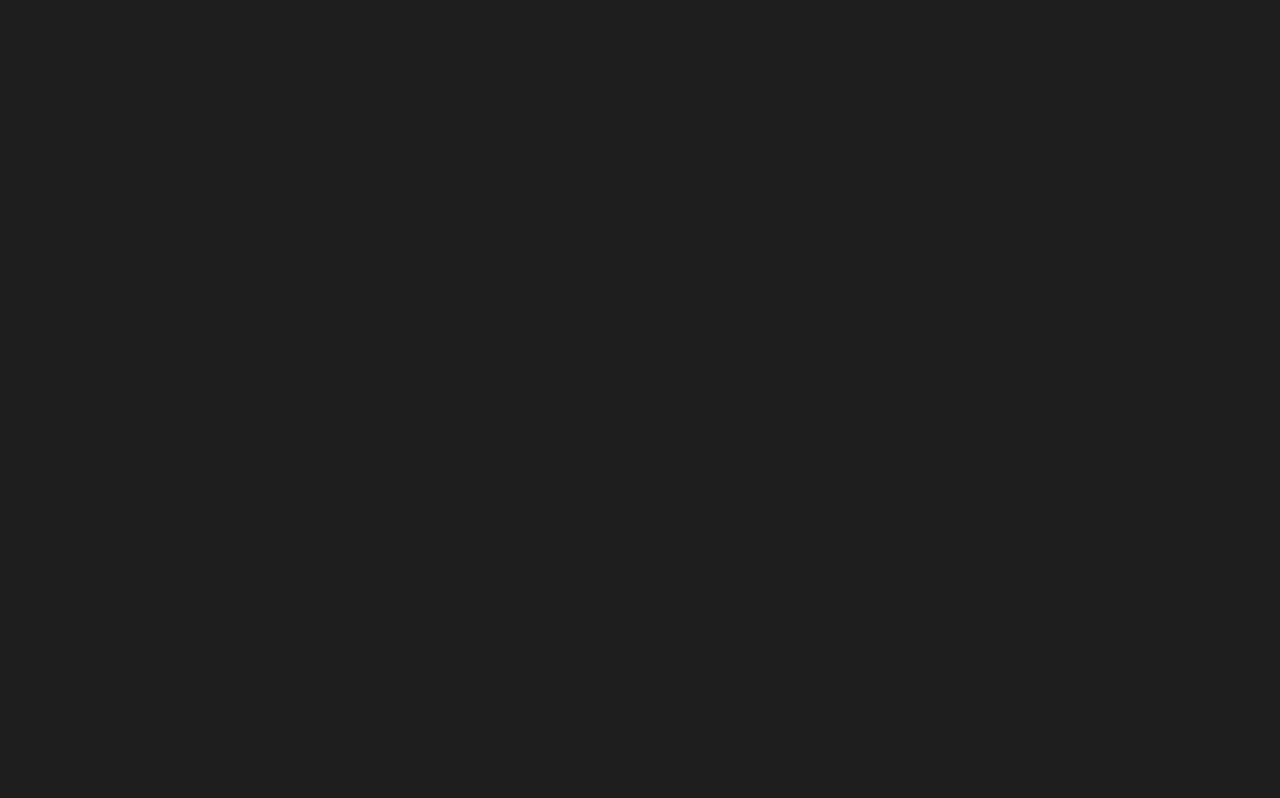
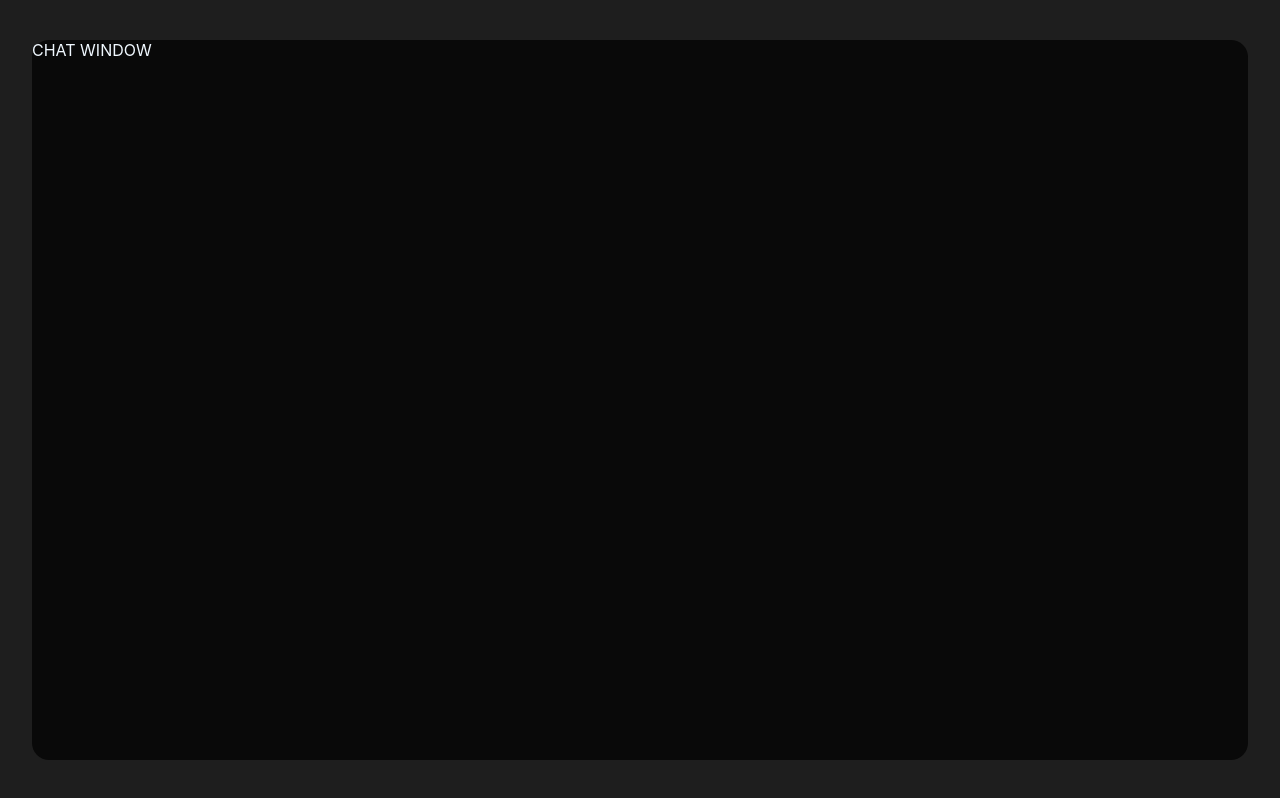
Before and after one commit to Hsu-hsuuuu/project-chat, a React (Create React App) app: page / in a window 1280 px wide. Built offline with nearby package versions, Linux system fonts and the light colour scheme.

Commit message:
created a folder "ChatHeader" and a  component

```diff
--- a/src/Chat.module.css
+++ /dev/null
@@ -1,5 +0,0 @@
-.chat {
-    width: 100vw;
-    height: 100vh;
-    background-color: #1E1E1E;
-}
--- /dev/null
+++ b/src/Chat.module.scss
@@ -0,0 +1,19 @@
+.chat {
+    width: 100vw;
+    height: 100vh;
+    display: flex;
+    justify-content: center;
+    align-items: center;
+
+    background-color: #1E1E1E;
+
+
+    .chat_window {
+        width: 95vw;
+        height: 90vh;
+
+        border-radius: 17px;
+        background-color: #090909;
+        color: aliceblue;
+    }
+}
--- a/src/Chat.tsx
+++ b/src/Chat.tsx
@@ -1,10 +1,12 @@
 import React, { FC, useState } from 'react';
-import styles from './Chat.module.css';
+import styles from './Chat.module.scss';
 
 const Chat: FC = () => {
   return (
     <div className={ styles.chat }>
-
+      <div className={ styles.chat_window }>
+        CHAT WINDOW
+      </div>
     </div>
   );
 }
```
Also changed, not shown: src/components/ChatHeader/ChatHeader.tsx (added, +11 -0 lines).
